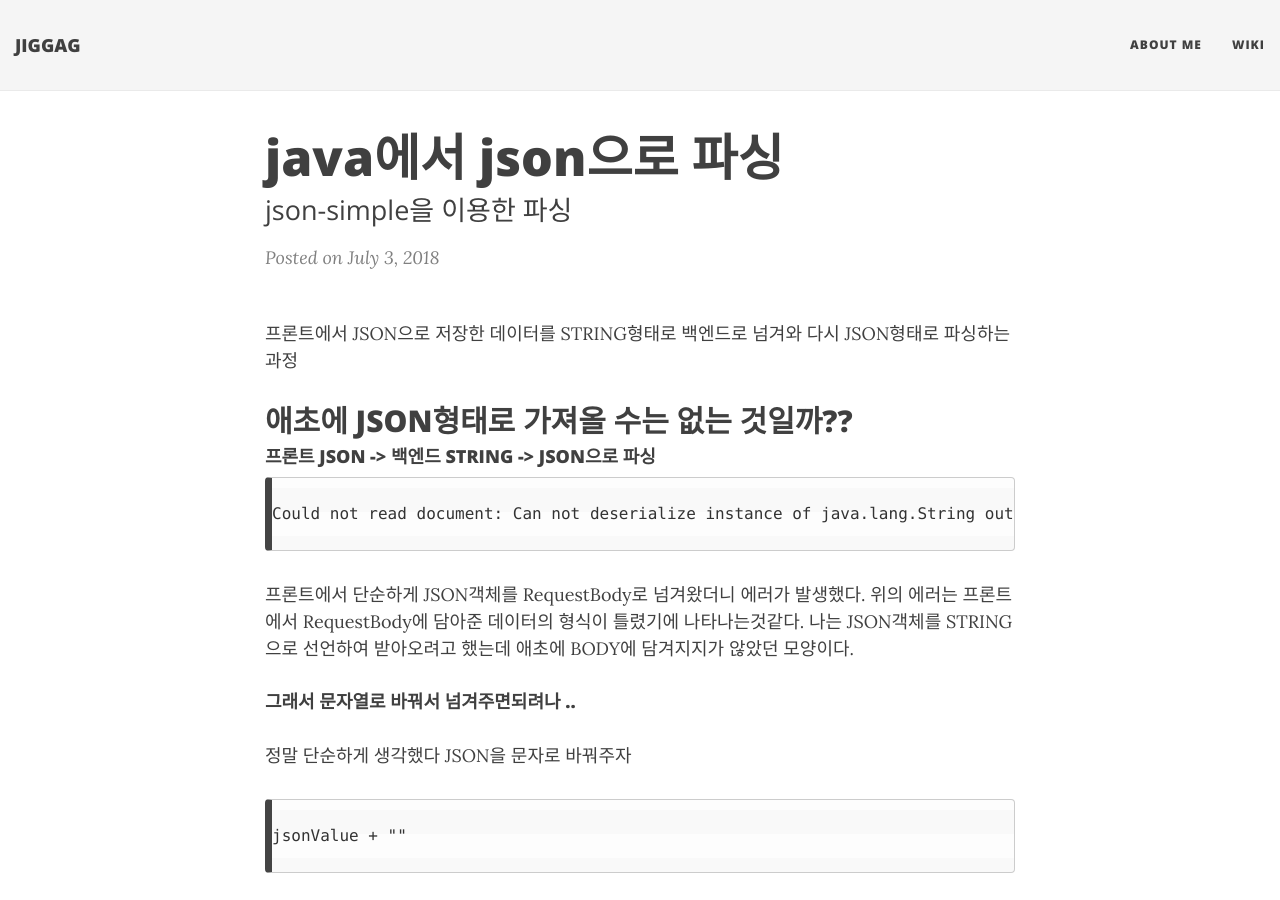
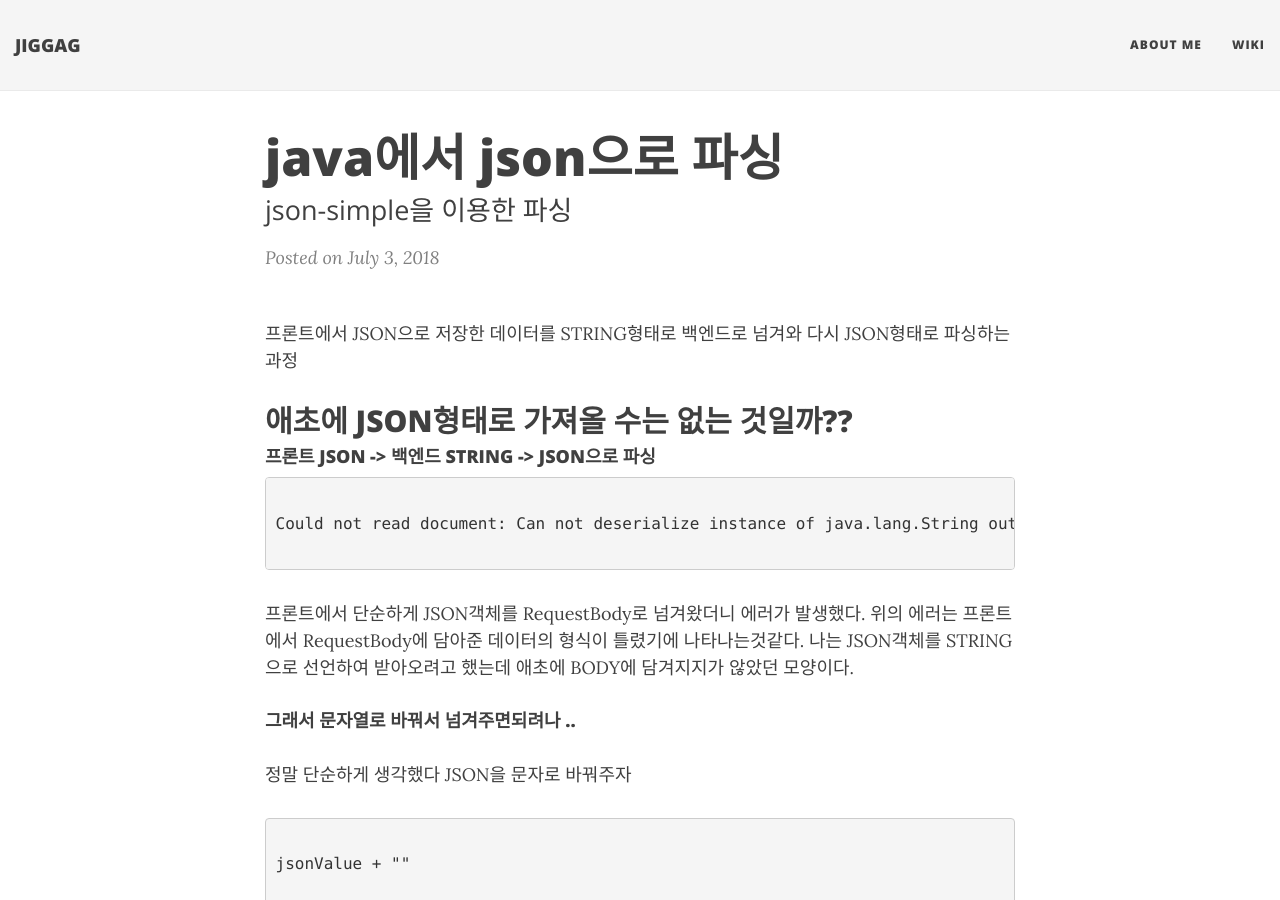
Before and after one commit to jiggag/jiggag.github.io, a Jekyll site: the page built from _posts/2018-07/2018-07-03-json-parsing.md, in a window 1280 px wide and 900 px high. Built offline with Jekyll 4.4.1, drawn with Linux system fonts in a browser that asks for light colours; nearby versions of some CDN libraries.

Commit message:
Update 2018-07-03-json-parsing.md

````diff
--- a/_posts/2018-07/2018-07-03-json-parsing.md
+++ b/_posts/2018-07/2018-07-03-json-parsing.md
@@ -15,7 +15,7 @@ tags: [spring,json,parsing]
 
 #### 프론트 JSON -> 백엔드 STRING -> JSON으로 파싱
 
-```
+```script
 
 Could not read document: Can not deserialize instance of java.lang.String out of START_ARRAY token
 
@@ -33,7 +33,7 @@ Could not read document: Can not deserialize instance of java.lang.String out of
 정말 단순하게 생각했다
 JSON을 문자로 바꿔주자
 
-```
+```script
 
 jsonValue + ""
 
@@ -62,7 +62,7 @@ JSON객체를 정확하게 문자로 JAVA로 넘겨줄 수 있는 방법
 
 #### JSON 파싱
 
-```
+```script
 
 # pom.xml
 
````
